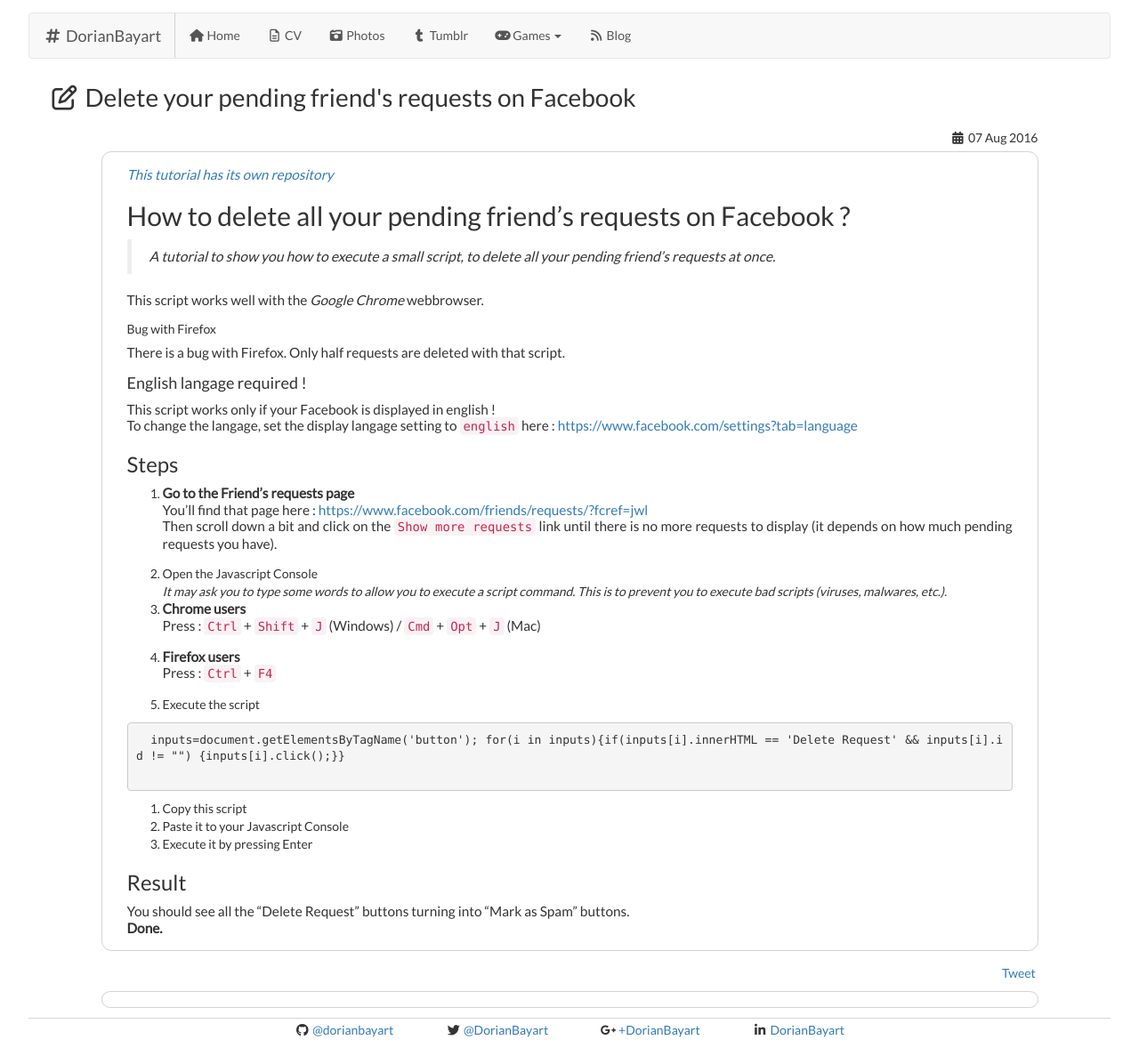
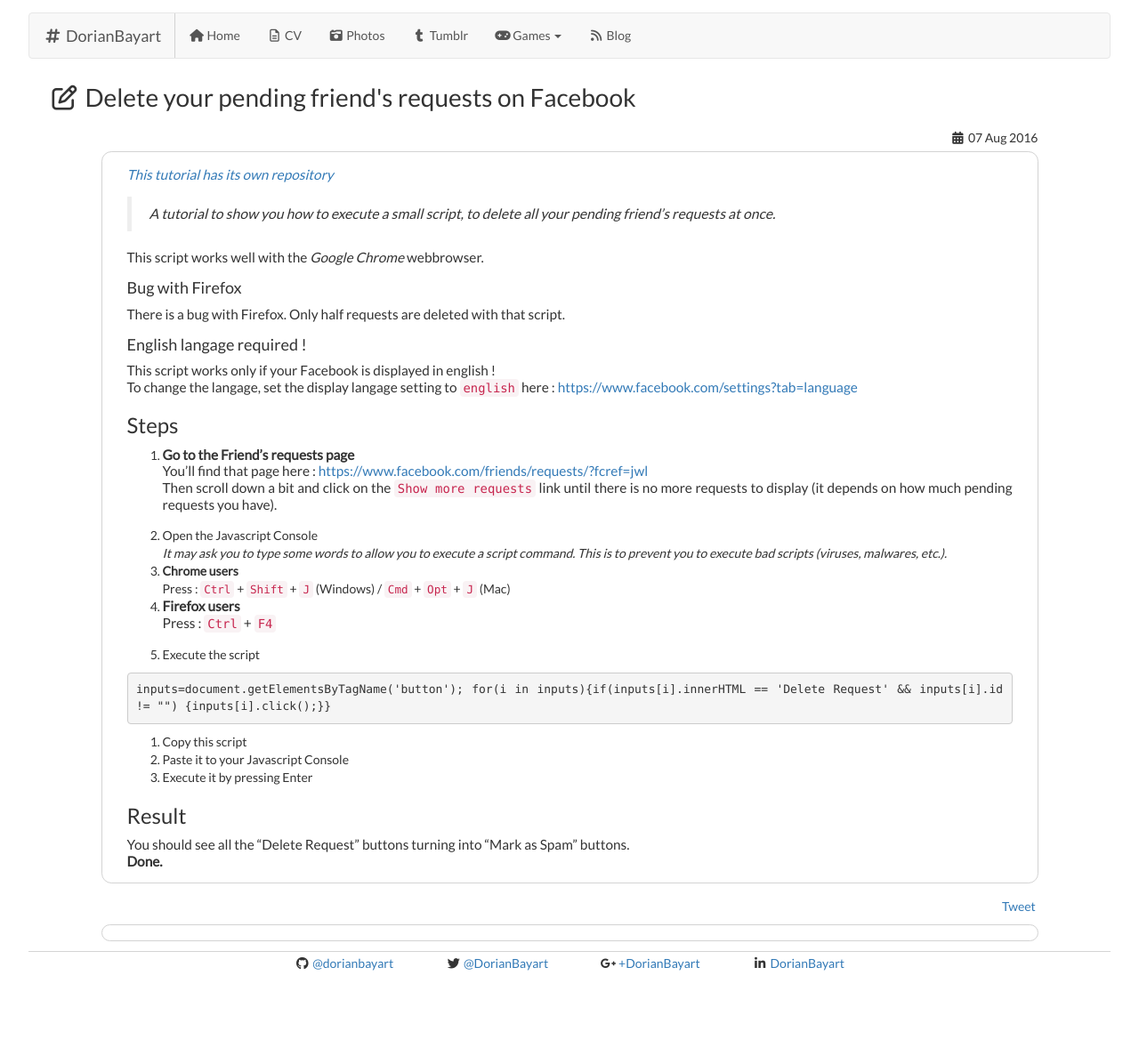
Before and after one commit to dorianbayart/dorianbayart.github.io, a Jekyll site: the page built from _posts/2016-08-07-delete-pending-requests-on-facebook.md, in a window 1280 px wide. Shown: the whole page at 89% size. Built offline with Jekyll 4.4.1, drawn with Linux system fonts in a browser that asks for light colours; nearby versions of some CDN libraries; comment, search, counter and statistics services are not loaded; after the commit the page ends 1103 px from its top, so only the background shows below that.

Commit message:
Update 2016-08-07-delete-pending-requests-on-facebook.md

```diff
--- a/_posts/2016-08-07-delete-pending-requests-on-facebook.md
+++ b/_posts/2016-08-07-delete-pending-requests-on-facebook.md
@@ -8,12 +8,11 @@
 
 _[This tutorial has its own repository](https://github.com/dorianbayart/delete-pending-requests-on-facebook)_
 
-## How to delete all your pending friend's requests on Facebook ?
 > A tutorial to show you how to execute a small script, to delete all your pending friend's requests at once.
 
 This script works well with the _Google Chrome_ webbrowser.
 
-##### Bug with Firefox
+#### Bug with Firefox
 There is a bug with Firefox.
 Only half requests are deleted with that script.
 
@@ -29,16 +28,13 @@
 2. Open the Javascript Console
 _It may ask you to type some words to allow you to execute a script command.
 This is to prevent you to execute bad scripts (viruses, malwares, etc.)._
-  1. **Chrome users**
+ 1. **Chrome users**
 Press : `Ctrl` + `Shift` + `J` (Windows) / `Cmd` + `Opt` + `J` (Mac)
-
-  2. **Firefox users**
+ 2. **Firefox users**
 Press : `Ctrl` + `F4`
 
 3. Execute the script
-  {% highlight ruby %}
-  inputs=document.getElementsByTagName('button'); for(i in inputs){if(inputs[i].innerHTML == 'Delete Request' && inputs[i].id != "") {inputs[i].click();}}
-  {% endhighlight %}
+{% highlight ruby %}inputs=document.getElementsByTagName('button'); for(i in inputs){if(inputs[i].innerHTML == 'Delete Request' && inputs[i].id != "") {inputs[i].click();}}{% endhighlight %}
   1. Copy this script
   2. Paste it to your Javascript Console
   3. Execute it by pressing Enter
```
